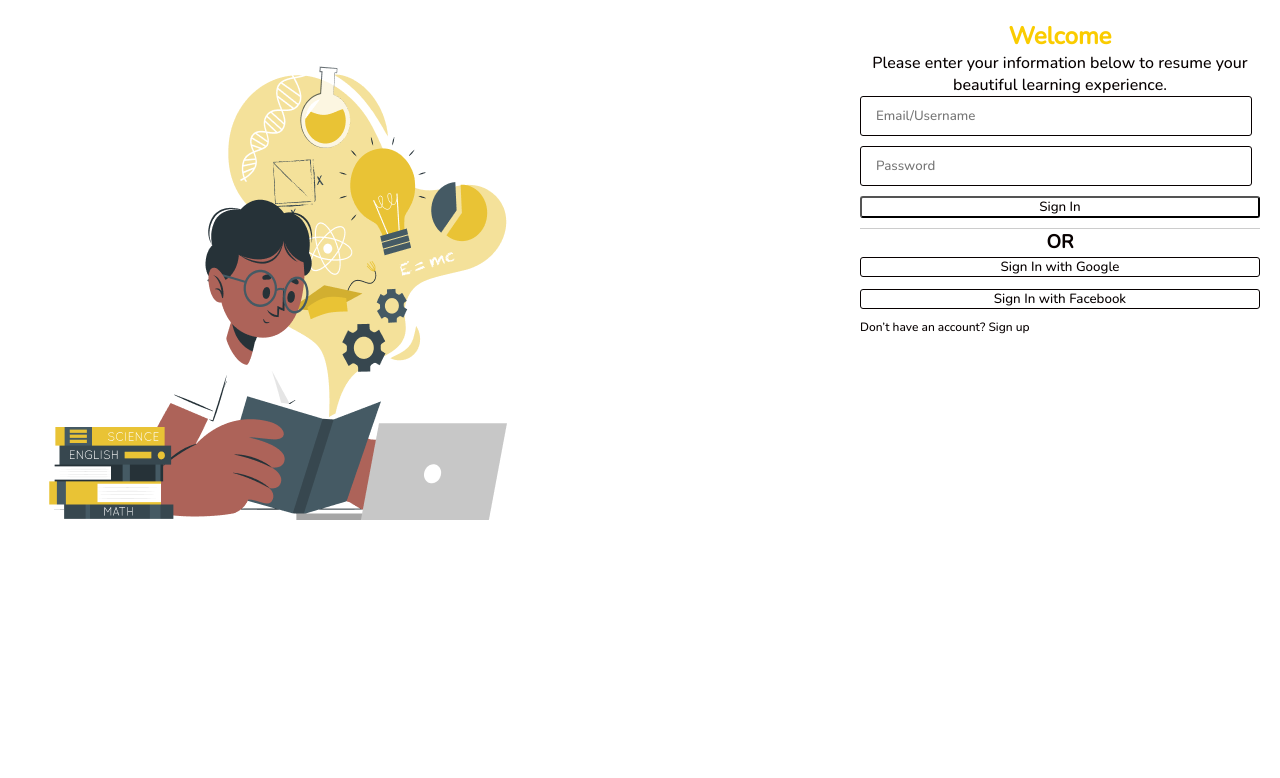
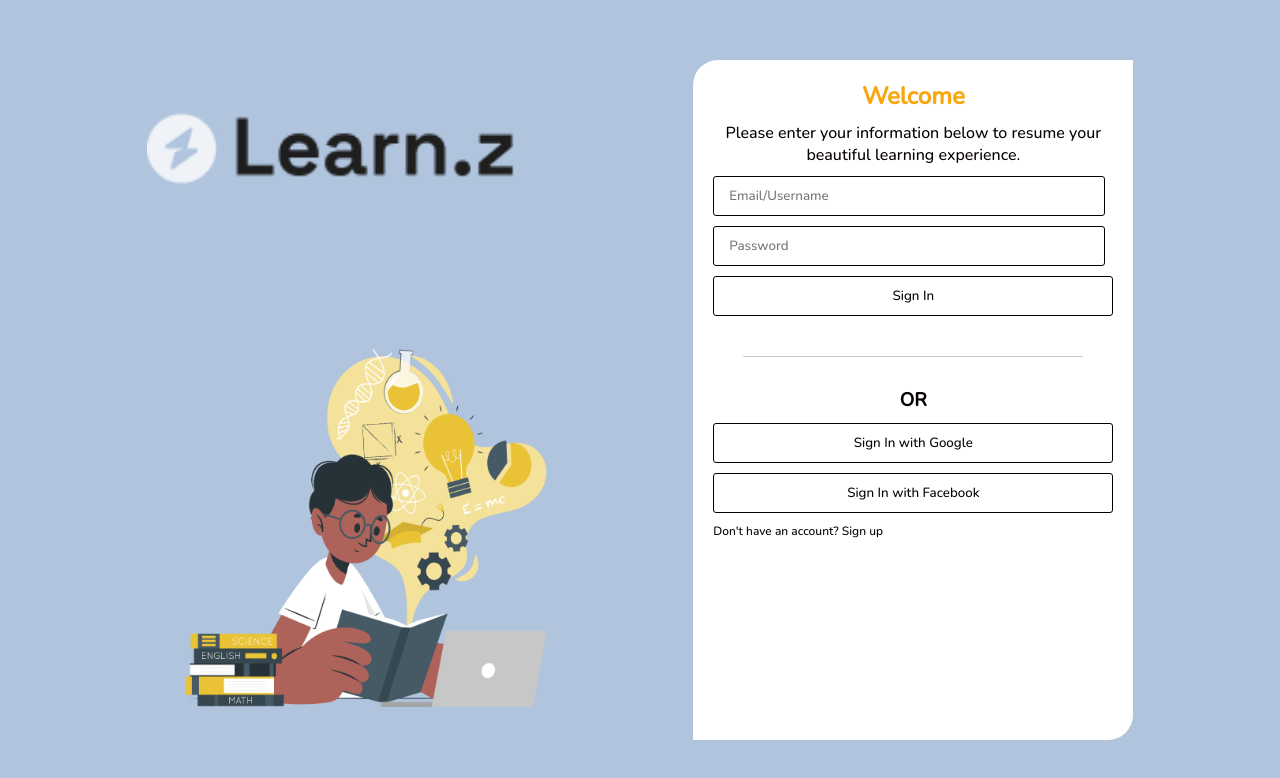
Before and after one commit to learnable-2022/LMS-YC-2-FE, a React (Vite) app: page /parentLogin in a window 1280 px wide. Shown: the top 778 px of the page. Built offline with nearby package versions, Linux system fonts and the light colour scheme.

Commit message:
Modified parentLogin folder

```diff
--- a/src/pages/ParentLogin/ParentLogin.jsx
+++ b/src/pages/ParentLogin/ParentLogin.jsx
@@ -1,7 +1,7 @@
 import React from 'react';
 import styles from './parentLogin.module.css'
 import loginImage from '../../assets/images/cuate.png';
-
+import logoImage from '../../assets/images/signInLogo.png';
 
 function ParentLogin() {
 //   const handleLogin = (e) => {
@@ -18,8 +18,11 @@ function ParentLogin() {
 //   };
 
   return (
+    <div className= {styles.mainBody}>
+      {/* <img src={logoImage} alt="Logo Image" lassName= {styles.logoImage} /> */}
       <div className= {styles.mainContainer}>
         <div className= {styles.imageArea}>
+        <img src={logoImage} alt="Logo Image" lassName= {styles.logoImage} />
           <img src={loginImage} alt="Log in Image"  className= {styles.loginImage} />
         </div>
         <div className= {styles.formArea}>
@@ -45,7 +48,8 @@ function ParentLogin() {
                 Sign In with Facebook
               </button>
             </div>
-          <p className= {styles.signUp}>Don’t have an account? <a>Sign up</a> </p>
+            <p className= {styles.signUp}>Don't have an account? <a>Sign up</a> </p>
+          </div>
         </div>
       </div>
     </div>
--- a/src/pages/ParentLogin/parentLogin.module.css
+++ b/src/pages/ParentLogin/parentLogin.module.css
@@ -1,28 +1,41 @@
-/* body {
-    background-color: #b0c4dd;
+.mainBody {
+  background-color: #b0c4dd;
+  overflow-x: hidden;
+  }
 
-  }
-   */
   .mainContainer {
     display: flex;
     flex-direction: row;
-    flex-wrap: nowrap;
-    justify-content: space-between;
+    justify-content: space-evenly;
   }
 
-  img .loginImage {
-    width: 300px;
+  .imageArea {
+    max-width: 40%;
+    display: flex;
+    flex-direction: column;
+    right: 50px;
+    justify-content: space-evenly;
+  }
+
+  img .logoImage {
+    width: 100px;
+    height: auto;
+  }
+
+.loginImage {
+    width: 400px;
     height: auto;
     left: 57px;
     top: 57px;
   }
 
-  .imageArea {
-    max-width: 40%;
-  }
-
   .formArea {
     max-width: 60%;
+    display: flex;
+    right: 50px;
+    justify-content: center;
+    align-items: center;
+    height: 100vh;
   }
 
   .formContainer {
@@ -31,7 +44,7 @@
     padding: 20px;
     top: 57px;
     background-color: #fff;
-    border-radius: 20px 0 20px 0;
+    border-radius: 25px 0;
   }
 
   form {
@@ -40,7 +53,7 @@
   }
 
   h2 {
-    color: #facc00;
+    color: #F8A711;
     text-align: center;
   }
 
@@ -48,20 +61,22 @@
     color: #070000;
     text-align: center;
     font-weight: normal;
+    margin: 10px;
   }
 
   h3 {
     color: #070000;
     text-align: center;
     font-weight: 600;
+    margin-bottom: 10px;
   }
 
   input[type="text"],
   input[type="password"] {
     padding: 10px 15px;
     margin-bottom: 10px;
-    width: 90%;
-    background-color: #fff;
+    min-width: 90%;
+    background-color: transparent;
     border: 1px solid #070000;
     border-radius: 3px;
   }
@@ -78,21 +93,25 @@
 
   button[type="submit"] {
     background-color: transparent;
+    padding: 10px 15px;
+    border: 1px solid #070000;
   }
 
   button[type="submit"]:hover,
   button[type="button"]:hover {
-    background-color: #facc00;
+    background-color: #F8A711;
     border: none;
     width: 100%;
   }
 
   .line {
     border-bottom: 1px solid #ccc;
+    margin: 30px;
   }
 
   .googleBtn, .facebookBtn {
     width: 100%;
+    padding: 10px 15px;
     background-color: transparent;
     border: 1px solid #070000;
   }
```
Lines whose indentation alone changed are shown as unchanged.
